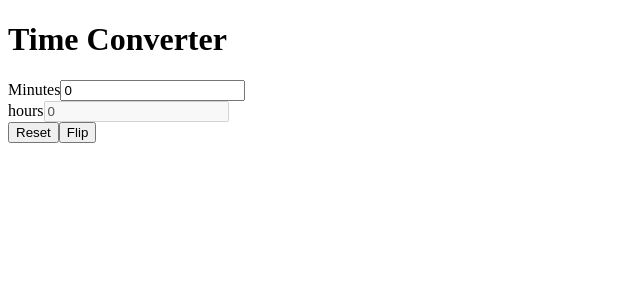
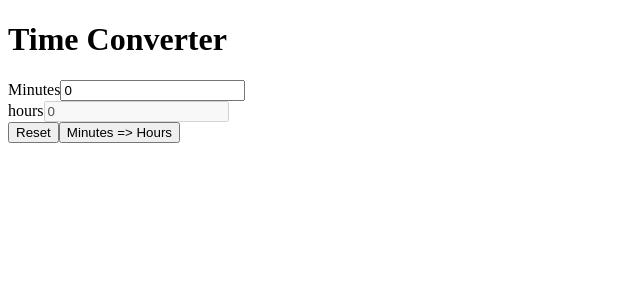
Before and after one commit to YoYag/Nico_React_220728, a React (Create React App) app: page / in a window 1280 px wide. Shown: the top 300 px of the page, without its empty margins (0-640 px from the left). Built offline with nearby package versions, Linux system fonts and the light colour scheme.

Commit message:
Flip 버튼 내용 변경

```diff
--- a/src/App.js
+++ b/src/App.js
@@ -37,7 +37,9 @@ function App() {
         />
       </div>
       <button onClick={reset}>Reset</button>
-      <button onClick={onFlip}>Flip</button>
+      <button onClick={onFlip}>
+        {flipped ? "Hours => Minutes" : "Minutes => Hours"}
+      </button>
     </div>
   );
 }
```
